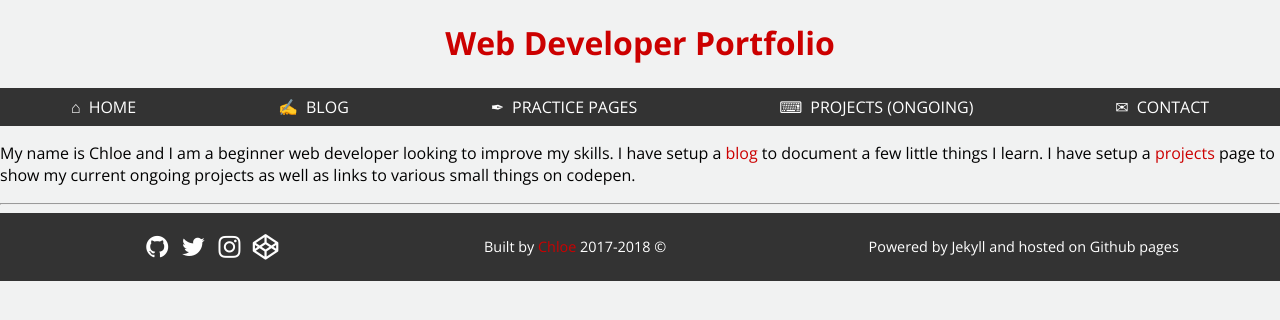
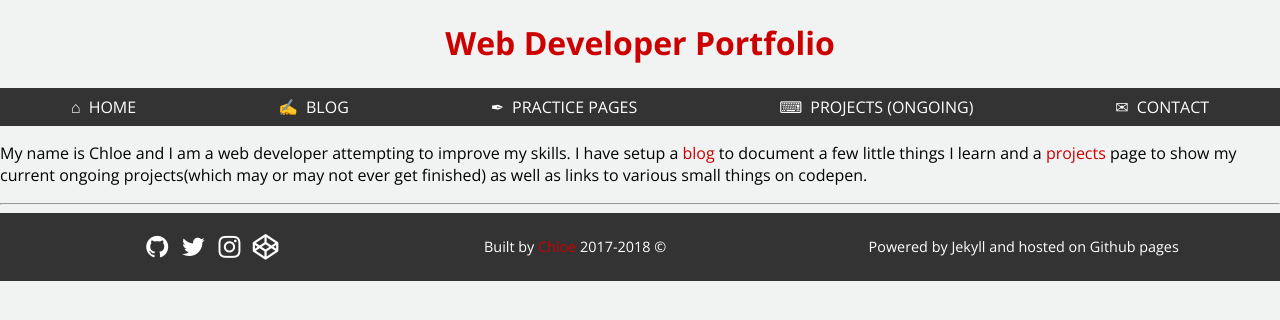
Before and after one commit to cguttweb/cguttweb.github.io, a Jekyll site: the page built from index.html, in a window 1280 px wide. Shown: the top 320 px of the page. Built offline with Jekyll 4.4.1, drawn with Linux system fonts in a browser that asks for light colours; nearby versions of some CDN libraries.

Commit message:
amended copy on index page

```diff
--- a/index.html
+++ b/index.html
@@ -1,10 +1,9 @@
 ---
 layout: default
-title: Web Developer Portfolio
+title: Web Developer Blog
 ---
 
 
 <div class="content">
-	<p>My name is Chloe and I am a beginner web developer looking to improve my skills. I have setup a <a href="/blog">blog</a> to document a few little things I learn. I have setup a <a href="/projects">projects</a> page to show my current ongoing projects as well as links to various small things on codepen.</p>
-
+	<p>My name is Chloe and I am a web developer attempting to improve my skills. I have setup a <a href="/blog">blog</a> to document a few little things I learn and a <a href="/projects">projects</a> page to show my current ongoing projects(which may or may not ever get finished) as well as links to various small things on codepen.</p>
 </div>
```
